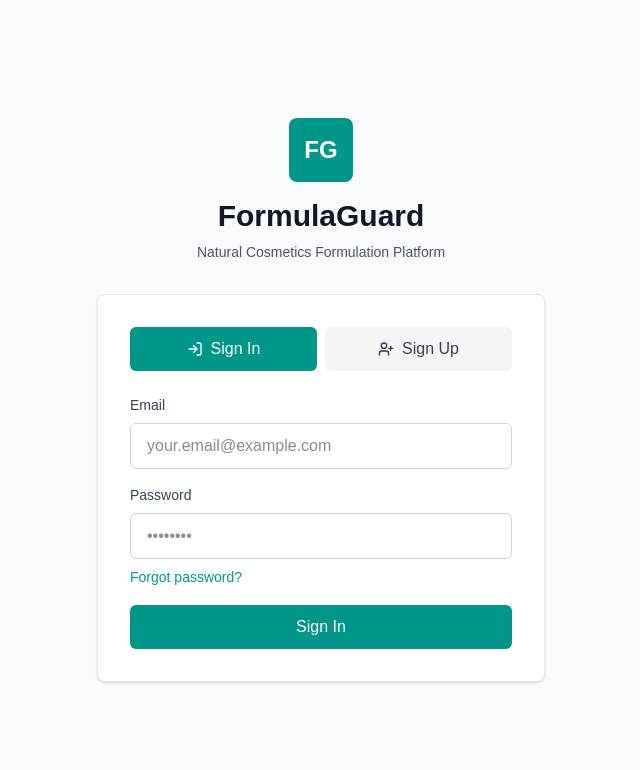
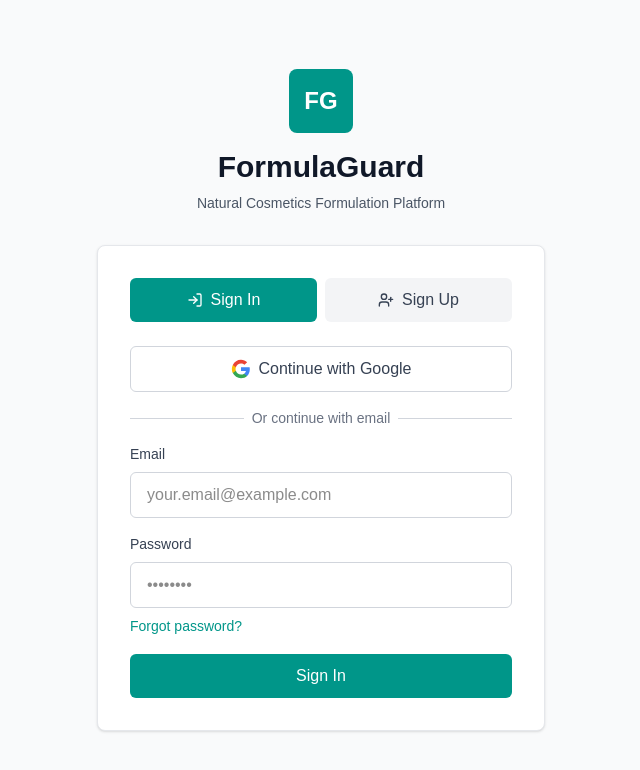
Before and after one commit to dplasc/formula-guard, a Next.js app: page /auth in a window 1280 px wide. Shown: the top 770 px of the page, without its empty margins (319-959 px from the left). Built offline with nearby package versions, Linux system fonts and the light colour scheme; no server answers.

Commit message:
Add email confirmation UX for signup and unverified login

```diff
--- a/app/auth/page.tsx
+++ b/app/auth/page.tsx
@@ -15,6 +15,8 @@ function AuthForm() {
   const [recoveryEmail, setRecoveryEmail] = useState("");
   const [recoveryLoading, setRecoveryLoading] = useState(false);
   const [recoverySuccess, setRecoverySuccess] = useState(false);
+  const [googleLoading, setGoogleLoading] = useState(false);
+  const [signUpSuccess, setSignUpSuccess] = useState(false);
 
   const router = useRouter();
   const searchParams = useSearchParams();
@@ -82,11 +84,17 @@ function AuthForm() {
 
         if (signUpError) {
           setError(`Sign up failed: ${signUpError.message}`);
+          setLoading(false);
           return;
         }
 
-        alert("Account created! You can now sign in.");
-        setIsSignUp(false);
+        // Clear password for security and show confirmation message
+        setPassword("");
+        setSignUpSuccess(true);
+        setError(null);
+        setLoading(false);
+        // Do NOT redirect or switch to sign-in mode - user must confirm email first
+        return;
       } else {
         const { error: signInError } = await supabase.auth.signInWithPassword({
           email,
@@ -94,7 +102,17 @@ function AuthForm() {
         });
 
         if (signInError) {
-          setError(`Sign in failed: ${signInError.message}`);
+          // Check if error is due to unconfirmed email
+          // Supabase returns specific errors for unconfirmed emails
+          const errorMessage = signInError.message.toLowerCase();
+          if (errorMessage.includes("email not confirmed") ||
+              errorMessage.includes("email not verified") ||
+              errorMessage.includes("signup is disabled")) {
+            setError("Please check your email and confirm your account before signing in. If you didn't receive a confirmation email, please sign up again.");
+          } else {
+            setError(`Sign in failed: ${signInError.message}`);
+          }
+          setLoading(false);
           return;
         }
 
@@ -135,6 +153,30 @@ function AuthForm() {
     }
   };
 
+  const handleGoogleAuth = async () => {
+    setGoogleLoading(true);
+    setError(null);
+
+    try {
+      const redirectTo = next.startsWith("/") ? next : "/dashboard";
+      const { error: oauthError } = await supabase.auth.signInWithOAuth({
+        provider: "google",
+        options: {
+          redirectTo: `${window.location.origin}/auth/callback?next=${encodeURIComponent(redirectTo)}`,
+        },
+      });
+
+      if (oauthError) {
+        setError(`Google sign in failed: ${oauthError.message}`);
+        setGoogleLoading(false);
+      }
+      // Note: If successful, user will be redirected, so we don't need to handle success case
+    } catch (err: any) {
+      setError(`Unexpected error: ${err?.message || "Unknown error occurred"}`);
+      setGoogleLoading(false);
+    }
+  };
+
   return (
     <div className="min-h-screen bg-gray-50 flex items-center justify-center px-4">
       <div className="w-full max-w-md">
@@ -159,6 +201,7 @@ function AuthForm() {
                 setIsSignUp(false);
                 setShowRecovery(false);
                 setError(null);
+                setSignUpSuccess(false);
               }}
               className={`flex-1 flex items-center justify-center gap-2 px-4 py-2.5 rounded-md font-medium transition-colors ${
                 !isSignUp && !showRecovery
@@ -176,6 +219,7 @@ function AuthForm() {
                 setIsSignUp(true);
                 setShowRecovery(false);
                 setError(null);
+                setSignUpSuccess(false);
               }}
               className={`flex-1 flex items-center justify-center gap-2 px-4 py-2.5 rounded-md font-medium transition-colors ${
                 isSignUp && !showRecovery
@@ -246,7 +290,34 @@ function AuthForm() {
               </div>
             </form>
           ) : (
-            /* Login/Signup Form */
+            <>
+            {/* Google OAuth Button */}
+            <button
+              type="button"
+              onClick={handleGoogleAuth}
+              disabled={googleLoading}
+              className="w-full flex items-center justify-center gap-2 bg-white border border-gray-300 text-gray-700 py-2.5 px-4 rounded-md hover:bg-gray-50 transition-colors font-medium disabled:opacity-50 disabled:cursor-not-allowed mb-4"
+            >
+              <svg className="w-5 h-5" viewBox="0 0 24 24" fill="currentColor">
+                <path d="M22.56 12.25c0-.78-.07-1.53-.2-2.25H12v4.26h5.92c-.26 1.37-1.04 2.53-2.21 3.31v2.77h3.57c2.08-1.92 3.28-4.74 3.28-8.09z" fill="#4285F4"/>
+                <path d="M12 23c2.97 0 5.46-.98 7.28-2.66l-3.57-2.77c-.98.66-2.23 1.06-3.71 1.06-2.86 0-5.29-1.93-6.16-4.53H2.18v2.84C3.99 20.53 7.7 23 12 23z" fill="#34A853"/>
+                <path d="M5.84 14.09c-.22-.66-.35-1.36-.35-2.09s.13-1.43.35-2.09V7.07H2.18C1.43 8.55 1 10.22 1 12s.43 3.45 1.18 4.93l2.85-2.22.81-.62z" fill="#FBBC05"/>
+                <path d="M12 5.38c1.62 0 3.06.56 4.21 1.64l3.15-3.15C17.45 2.09 14.97 1 12 1 7.7 1 3.99 3.47 2.18 7.07l3.66 2.84c.87-2.6 3.3-4.53 6.16-4.53z" fill="#EA4335"/>
+              </svg>
+              {googleLoading ? "Connecting..." : "Continue with Google"}
+            </button>
+
+            {/* Divider */}
+            <div className="relative mb-4">
+              <div className="absolute inset-0 flex items-center">
+                <div className="w-full border-t border-gray-300"></div>
+              </div>
+              <div className="relative flex justify-center text-sm">
+                <span className="px-2 bg-white text-gray-500">Or continue with email</span>
+              </div>
+            </div>
+
+            {/* Login/Signup Form */}
             <form onSubmit={handleSubmit} className="space-y-4">
             <div>
               <label
@@ -303,6 +374,14 @@ function AuthForm() {
               )}
             </div>
 
+            {signUpSuccess && (
+              <div className="p-3 bg-blue-50 border border-blue-200 rounded-md">
+                <p className="text-sm text-blue-800">
+                  Check your email to confirm your account before signing in.
+                </p>
+              </div>
+            )}
+
             {successMessage && (
               <div className="p-3 bg-green-50 border border-green-200 rounded-md">
                 <p className="text-sm text-green-800">{successMessage}</p>
@@ -323,6 +402,7 @@ function AuthForm() {
               {loading ? "Processing..." : isSignUp ? "Create Account" : "Sign In"}
             </button>
           </form>
+          </>
           )}
         </div>
       </div>
```
